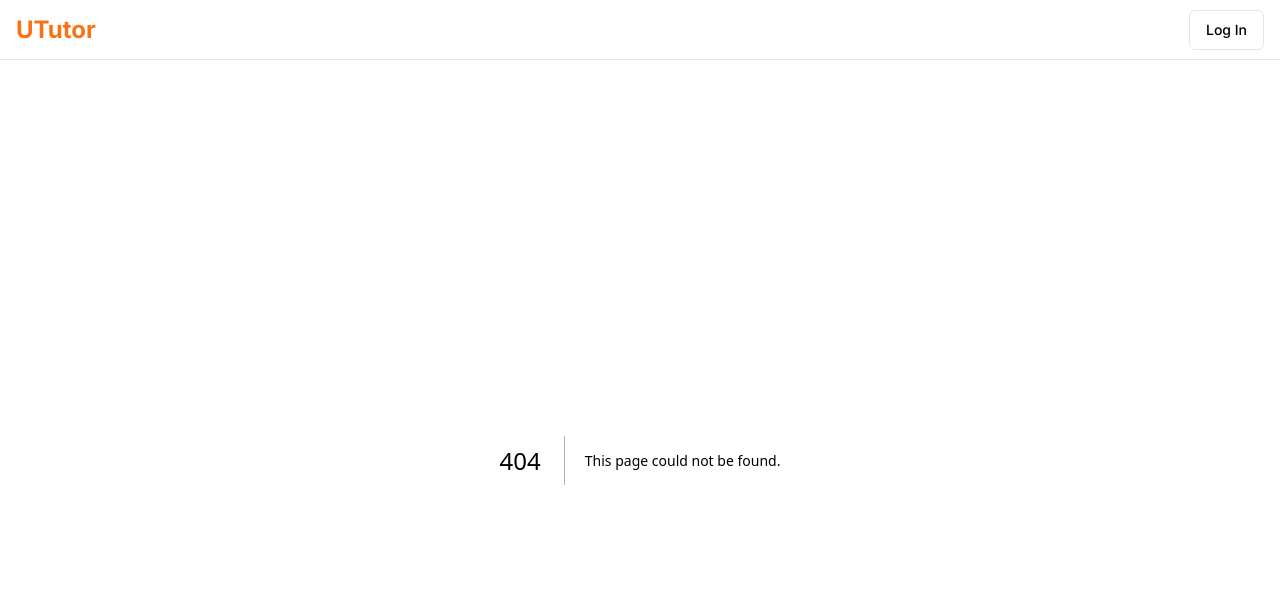
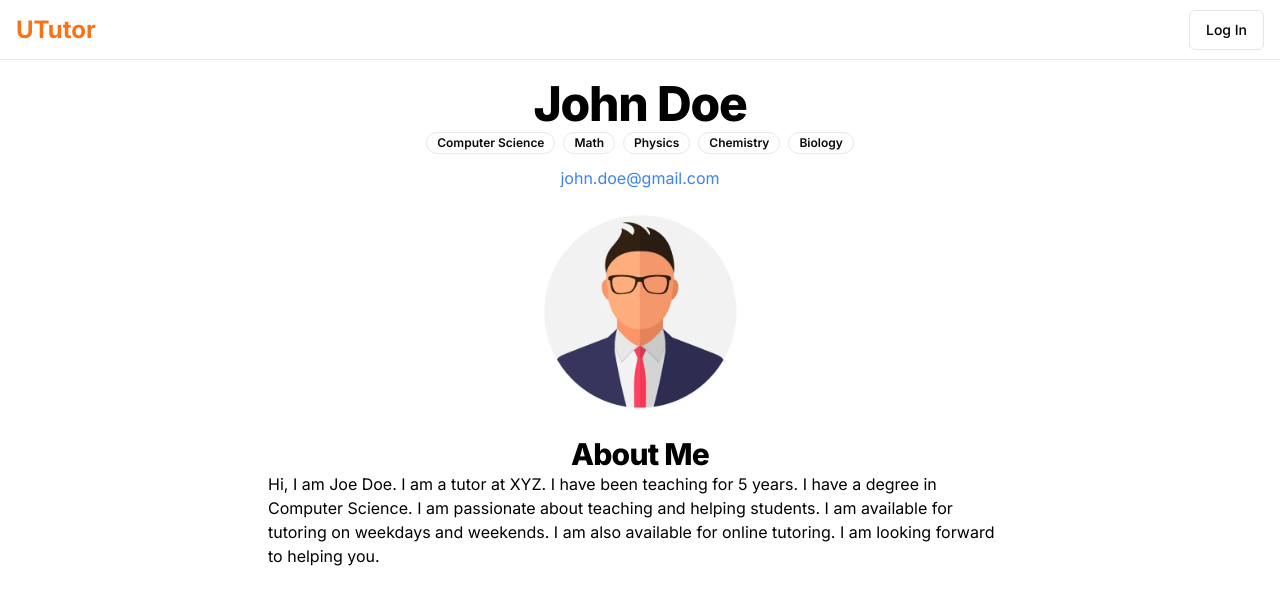
Before and after one commit to joselozano2003/SENG-401-Project, a Next.js app in the folder front/: page /profile/tutor/1 in a window 1280 px wide. Before the commit this address had no page. Shown: the top 604 px of the page. Built offline with nearby package versions, Linux system fonts and the light colour scheme.

Commit message:
Tutor home page

```diff
--- /dev/null
+++ b/front/app/profile/tutor/[id]/page.tsx
@@ -0,0 +1,57 @@
+import Image, { StaticImageData } from "next/image";
+import Profile from "@/public/icons/profile.jpg"
+import Link from "next/link";
+
+import { Badge } from "@/components/ui/badge"
+
+
+interface Props {
+    params: {
+        id: string
+    }
+}
+
+export default async function Page({ params }: Props) {
+
+    const tutorId = params.id;
+
+    interface TutorInfo {
+        name: string,
+        email: string,
+        image: any
+        bio?: string
+        tags?: string[]
+    }
+
+    // Sample variable
+    const tutorInfo: TutorInfo = {
+        name: "John Doe",
+        email: "john.doe@gmail.com",
+        image: Profile,
+        bio: "Hi, I am Joe Doe. I am a tutor at XYZ. I have been teaching for 5 years. I have a degree in Computer Science. I am passionate about teaching and helping students. I am available for tutoring on weekdays and weekends. I am also available for online tutoring. I am looking forward to helping you.",
+        tags: ["Computer Science", "Math", "Physics", "Chemistry", "Biology"]
+    }
+
+    // Get tutor info from API
+
+    return (
+        <div className="flex items-center w-full flex-col p-5">
+            <h1 className="scroll-m-20 text-4xl font-extrabold tracking-tight lg:text-5xl">{tutorInfo.name}</h1>
+            {/* <p>Tutor ID: {tutorId}</p> This is just for testing */}
+            <div className="flex flex-wrap items-center justify-center">
+                {tutorInfo.tags && tutorInfo.tags.map((tag, index) => (
+                    <Badge variant={"outline"} key={index} className="m-1">{tag}</Badge>
+                ))}
+            </div>
+            <Link href={`mailto:${tutorInfo.email}`} className="pt-2"><p className="text-blue-500">{tutorInfo.email}</p></Link>
+            <Image src={tutorInfo.image} alt="Profile Picture" width={200} height={200} />
+            {tutorInfo.bio &&
+                <div className="flex w-[60%] flex-col items-center">
+                    <p className="scroll-m-20 text-2xl font-extrabold tracking-tight lg:text-3xl">About Me</p>
+                    <p>{tutorInfo.bio}</p>
+                </div>
+            }
+
+        </div>
+    )
+}
--- /dev/null
+++ b/front/components/ui/badge.tsx
@@ -0,0 +1,36 @@
+import * as React from "react"
+import { cva, type VariantProps } from "class-variance-authority"
+
+import { cn } from "@/lib/utils"
+
+const badgeVariants = cva(
+  "inline-flex items-center rounded-full border px-2.5 py-0.5 text-xs font-semibold transition-colors focus:outline-none focus:ring-2 focus:ring-ring focus:ring-offset-2",
+  {
+    variants: {
+      variant: {
+        default:
+          "border-transparent bg-primary text-primary-foreground hover:bg-primary/80",
+        secondary:
+          "border-transparent bg-secondary text-secondary-foreground hover:bg-secondary/80",
+        destructive:
+          "border-transparent bg-destructive text-destructive-foreground hover:bg-destructive/80",
+        outline: "text-foreground",
+      },
+    },
+    defaultVariants: {
+      variant: "default",
+    },
+  }
+)
+
+export interface BadgeProps
+  extends React.HTMLAttributes<HTMLDivElement>,
+    VariantProps<typeof badgeVariants> {}
+
+function Badge({ className, variant, ...props }: BadgeProps) {
+  return (
+    <div className={cn(badgeVariants({ variant }), className)} {...props} />
+  )
+}
+
+export { Badge, badgeVariants }
```
Also changed, not shown: front/public/icons/profile.jpg (added), 1 other file (tests, documents, lock files or other folders).
